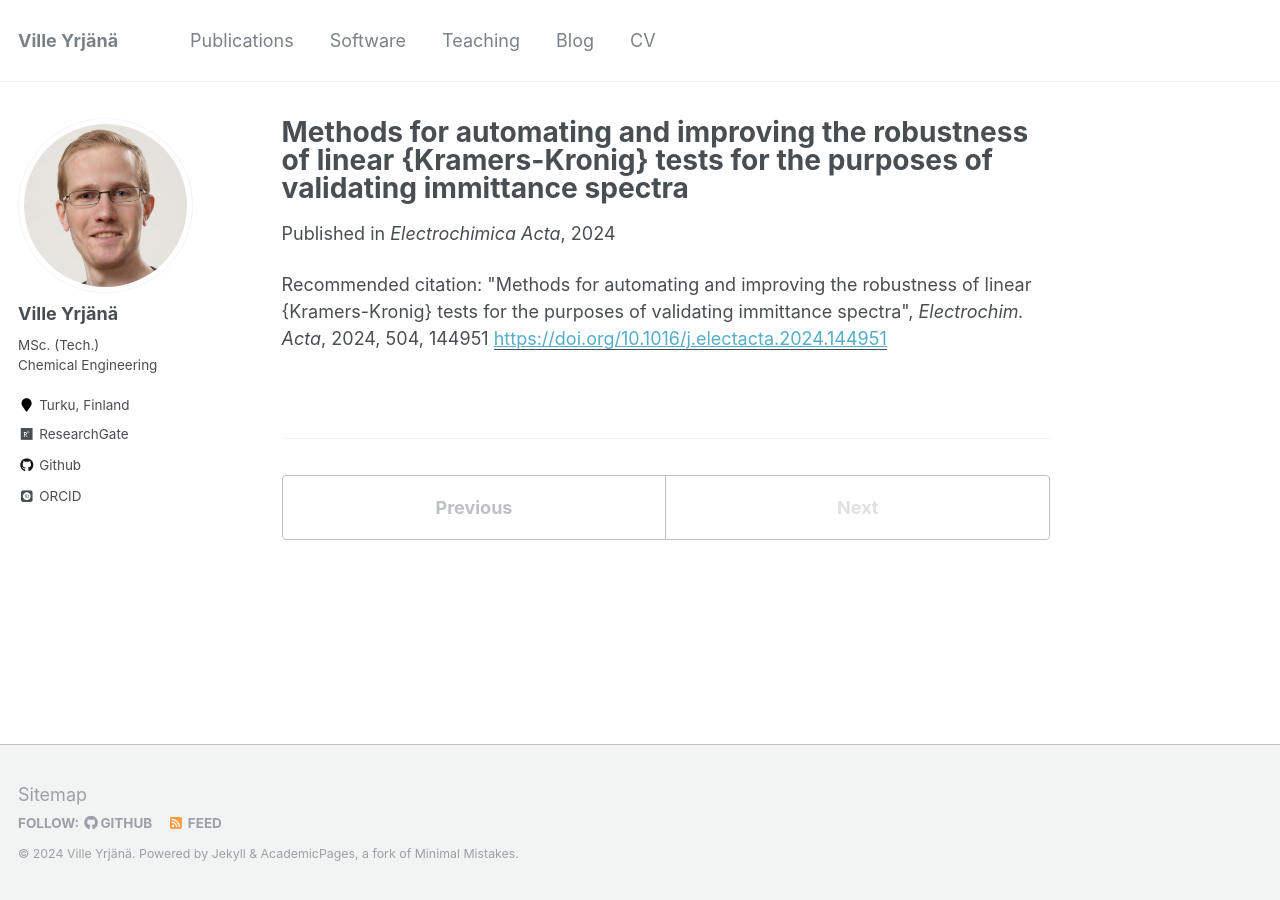
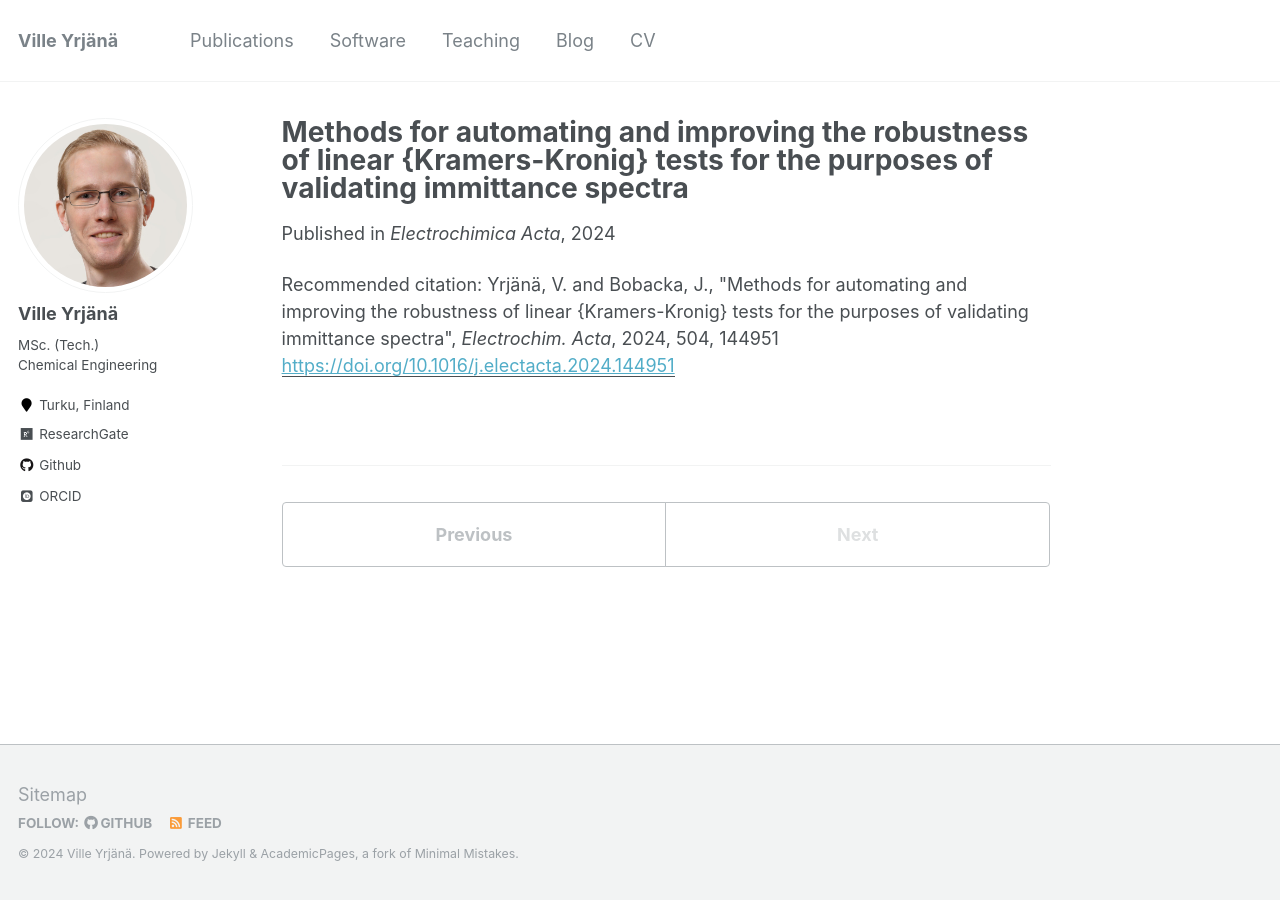
Before and after one commit to vyrjana/vyrjana.github.io, a Jekyll site: the page built from _publications/2024-08-23-kk.md, in a window 1280 px wide. Built offline with Jekyll 4.4.1, drawn with Linux system fonts in a browser that asks for light colours; some web fonts are replaced.

Commit message:
Updated publication

```diff
--- a/_publications/2024-08-23-kk.md
+++ b/_publications/2024-08-23-kk.md
@@ -6,5 +6,5 @@ excerpt: 'Methods for automating the selection of key parameters for linear Kram
 date: 2024-08-23
 venue: 'Electrochimica Acta'
 paperurl: 'https://doi.org/10.1016/j.electacta.2024.144951'
-citation: '&quot;Methods for automating and improving the robustness of linear {Kramers-Kronig} tests for the purposes of validating immittance spectra&quot;, <i>Electrochim. Acta</i>, 2024, 504, 144951'
+citation: 'Yrjänä, V. and Bobacka, J., &quot;Methods for automating and improving the robustness of linear {Kramers-Kronig} tests for the purposes of validating immittance spectra&quot;, <i>Electrochim. Acta</i>, 2024, 504, 144951'
 ---
```
